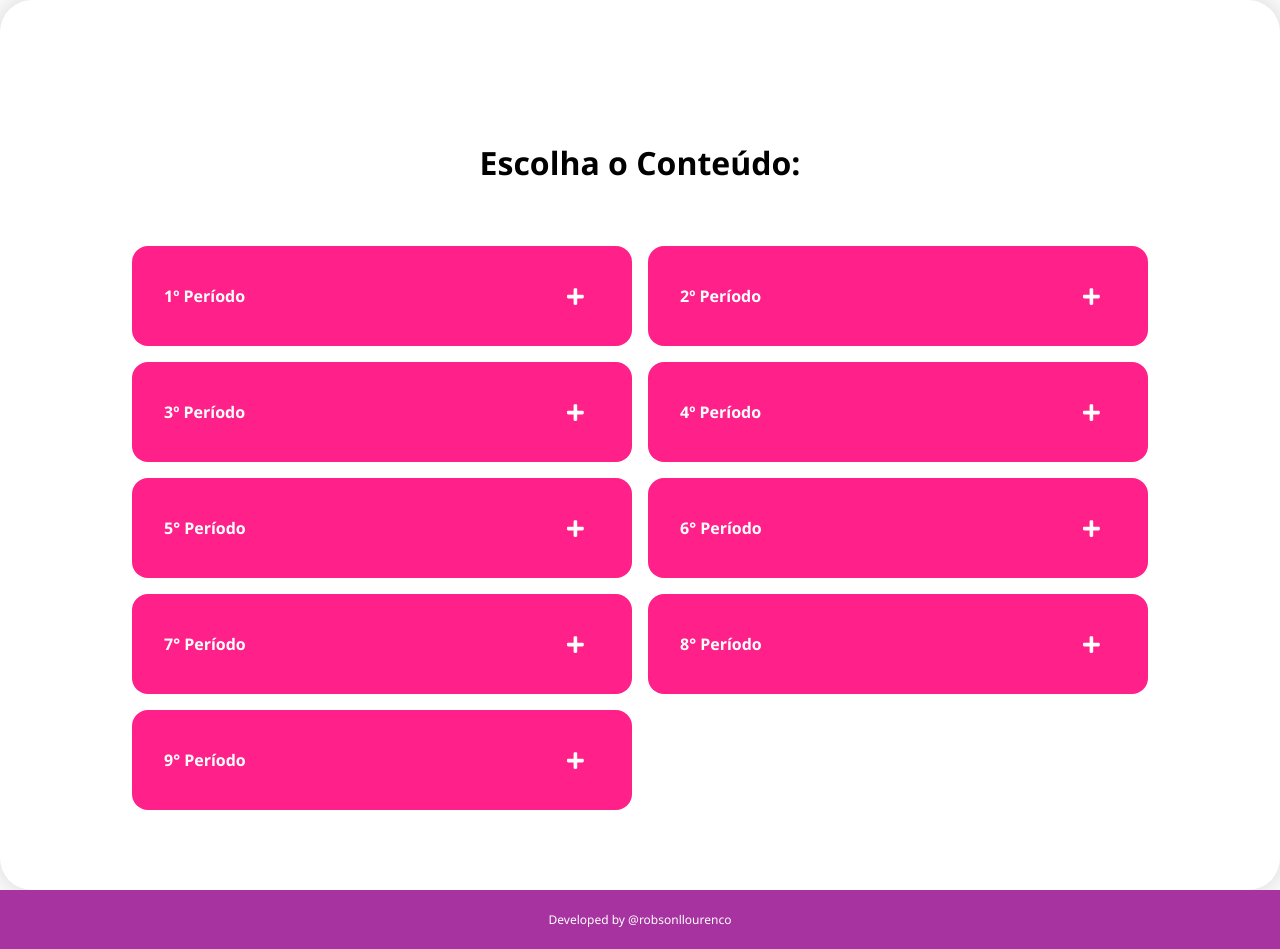
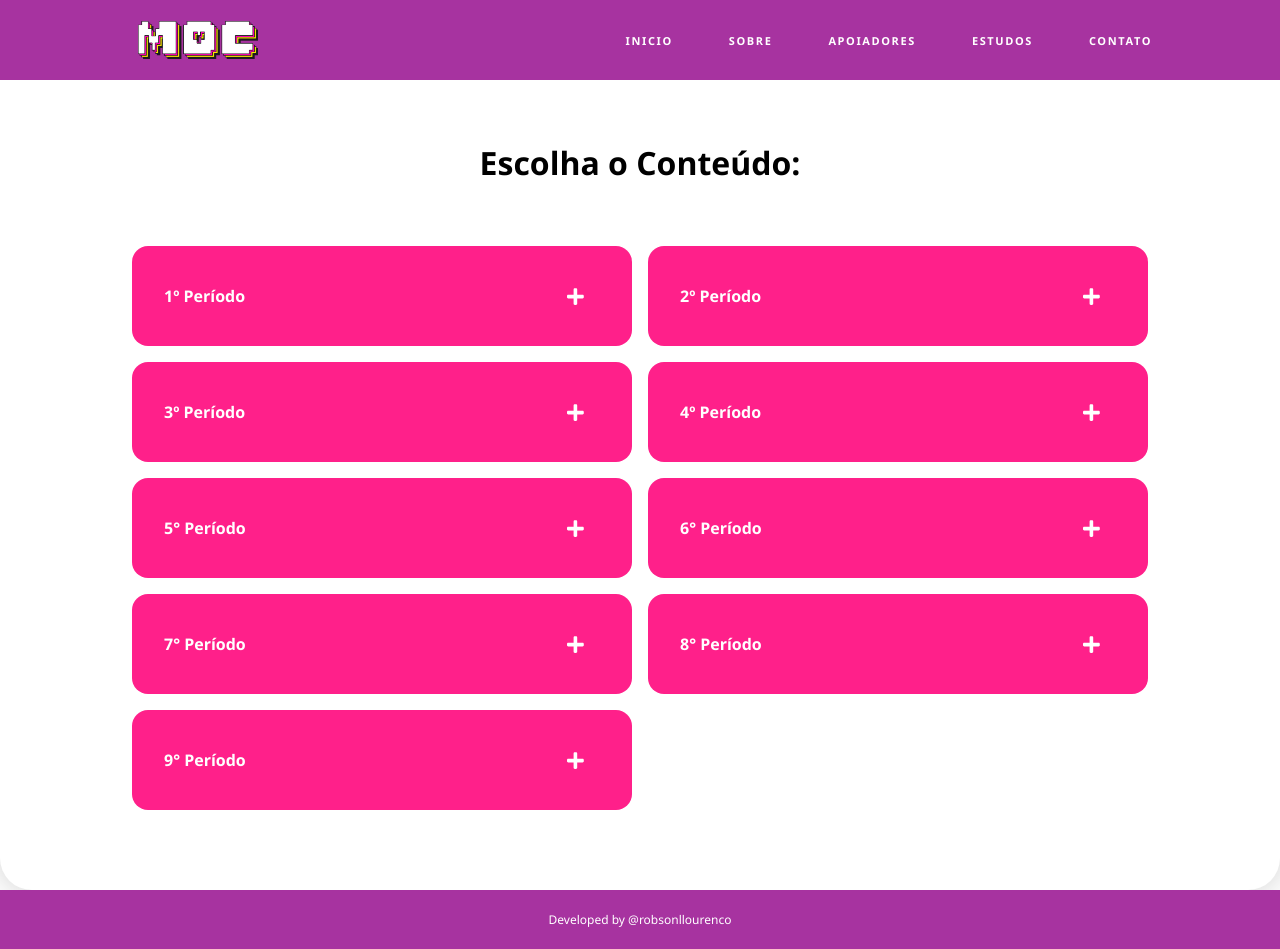
Before and after one commit to robsonllourenco/mdcuepb, a plain HTML site: page revisões.html in a window 1280 px wide. Drawn offline with nearby package versions, Linux system fonts and the light colour scheme.

Commit message:
Update revisões.html

```diff
--- a/revisões.html
+++ b/revisões.html
@@ -25,6 +25,27 @@
 </head>
 
 <body>
+    <!--NAVBAR BEGIN-->
+    <nav>
+      <div class="container nav-container">
+          <a href="index.html">
+              <div class="login__header">
+                  <img src="./images/logomdc.png" alt="brain icon">
+
+                </div>
+              </a>
+              <ul class="nav-menu">
+                  <li><a class="link" href="index.html">Inicio</a></li>
+                  <li><a class="link" href="sobre.html">Sobre</a></li>
+                  <li><a class="link" href="apoiadores.html">Apoiadores</a></li>
+                  <li><a class="link" href="revisões.html">Estudos</a></li>
+                  <li><a class="link" href="#">Contato</a></li>
+              </ul>
+              <button class="open-menu-btn"><i class="uil uil-bars"></i></button>
+              <button class="close-menu-btn"><i class="uil uil-multiply"></i></button>
+          </div>
+      </nav>
+
     <!--CONTEUDO REV-->
     <section class="revs">
       <h2>Escolha o Conteúdo:</h2>
```
